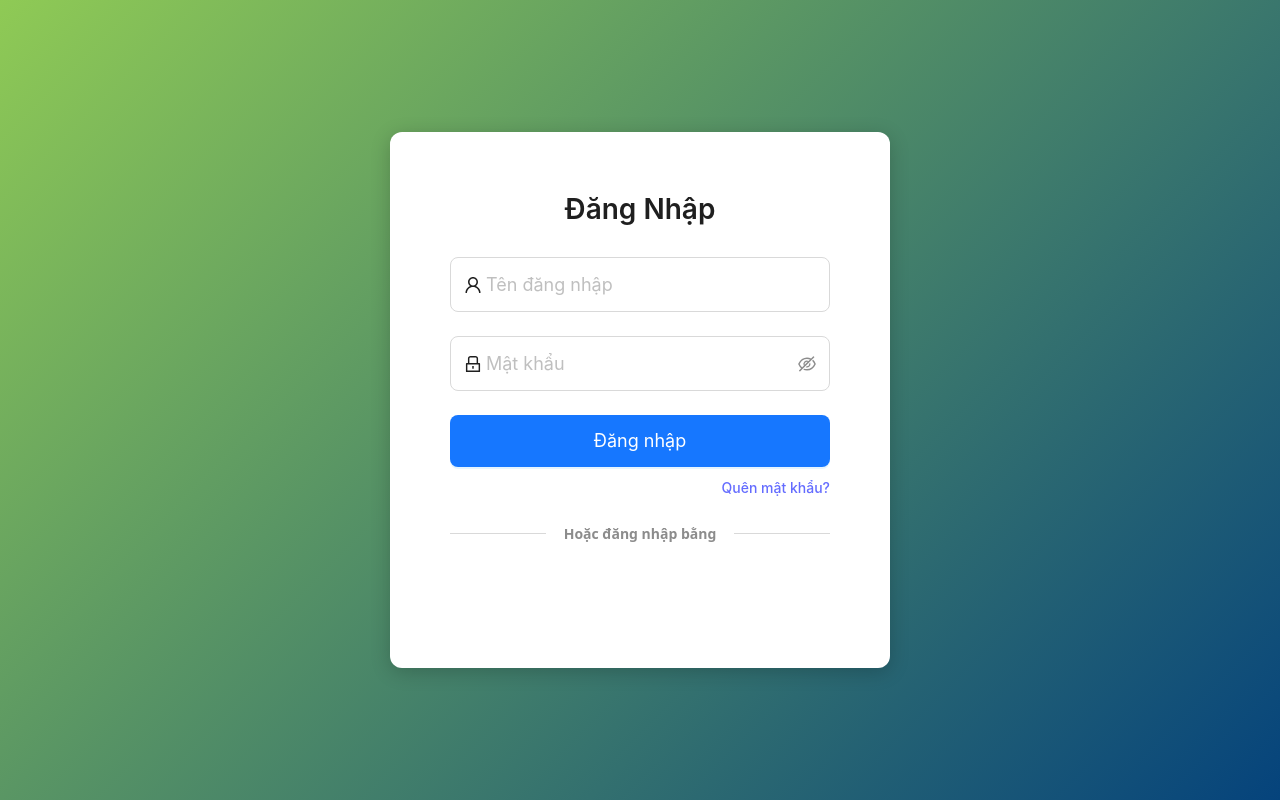
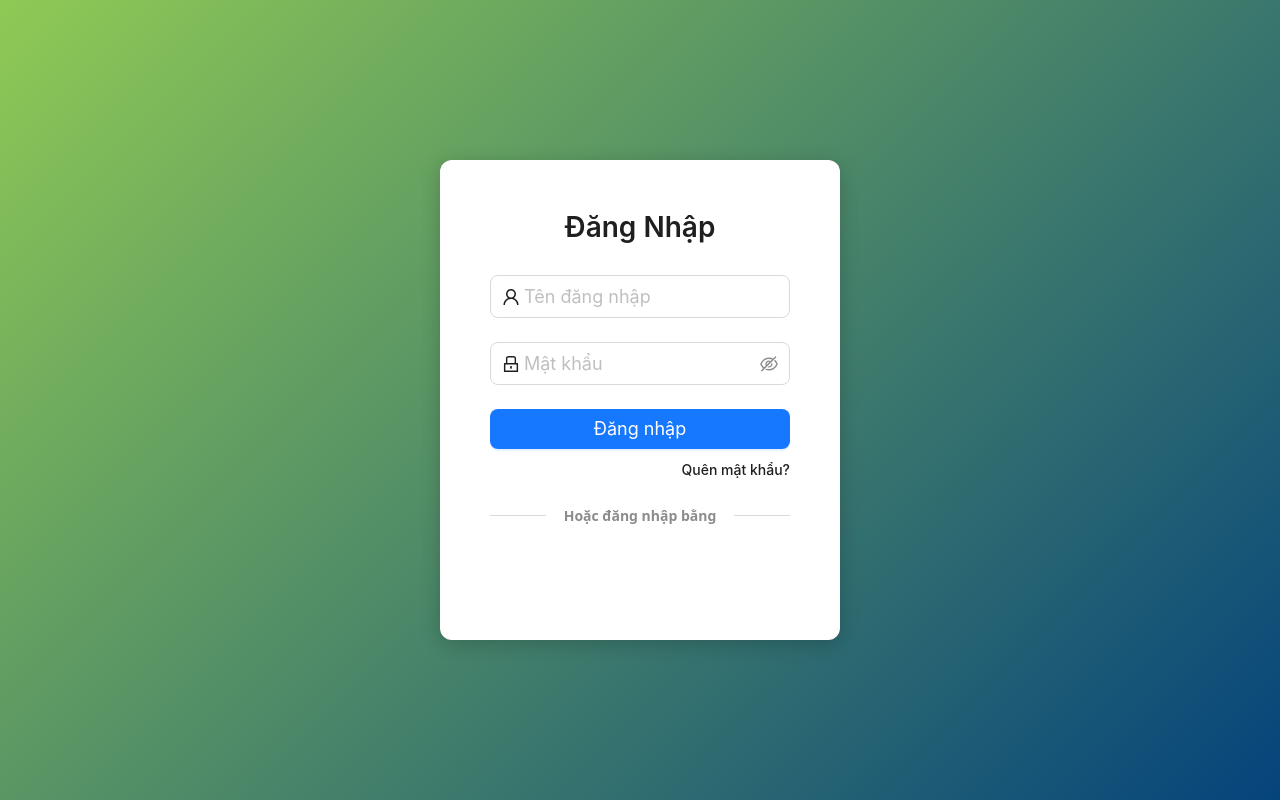
Before and after one commit to Nhuttien68/SWP391-FE, a React (Vite) app: page /login in a window 1280 px wide. Built offline with nearby package versions, Linux system fonts and the light colour scheme.

Commit message:
add TailwindCSS

```diff
--- a/package.json
+++ b/package.json
@@ -29,7 +29,7 @@
     "eslint-plugin-react-refresh": "^0.4.19",
     "globals": "^16.0.0",
     "postcss": "^8.5.6",
-    "tailwindcss": "^4.1.13",
+    "tailwindcss": "^3.4.17",
     "vite": "^6.3.5"
   }
 }
--- /dev/null
+++ b/postcss.config.js
@@ -0,0 +1,6 @@
+export default {
+    plugins: {
+        tailwindcss: {},
+        autoprefixer: {},
+    },
+}
--- a/src/main.jsx
+++ b/src/main.jsx
@@ -1,15 +1,18 @@
 import { StrictMode } from 'react'
 import { createRoot } from 'react-dom/client'
 import './index.css'
+import './tailwind.css'
 import App from './App.jsx'
 import { BrowserRouter } from 'react-router-dom'
 import 'antd/dist/reset.css';
 import { GoogleOAuthProvider } from "@react-oauth/google";
 
+const GOOGLE_CLIENT_ID = import.meta.env.VITE_GOOGLE_CLIENT_ID;
+
 createRoot(document.getElementById('root')).render(
 
   <StrictMode>
-    <GoogleOAuthProvider clientId="YOUR_GOOGLE_CLIENT_ID">
+    <GoogleOAuthProvider clientId={GOOGLE_CLIENT_ID}>
       <BrowserRouter>
         <App />
       </BrowserRouter>
--- a/src/pages/Login/Login.css
+++ b/src/pages/Login/Login.css
@@ -9,9 +9,9 @@
 
 .form-login {
     width: 100%;
-    max-width: 500px;
+    max-width: 400px;
     background: #fff;
-    padding: 60px;
+    padding: 50px;
     border-radius: 12px;
     box-shadow: 0 4px 20px rgba(0, 0, 0, 0.2);
 }
--- a/src/pages/Login/Login.jsx
+++ b/src/pages/Login/Login.jsx
@@ -22,13 +22,31 @@ const Login = () => {
             message.error("Lỗi kết nối server!");
         }
     };
-    const handleGoogleSuccess = (credentialResponse) => {
-        console.log("Google Token:", credentialResponse.credential);
-        // Gửi token này về backend để xác thực / tạo JWT của hệ thống bạn
+    const handleGoogleSuccess = async (credentialResponse) => {
+        try {
+            console.log("Google Token:", credentialResponse.credential);
+
+            // Gửi Google token về backend để xác thực
+            const res = await axios.post("http://localhost:5000/api/google-login", {
+                googleToken: credentialResponse.credential
+            });
+
+            if (res.data.success) {
+                localStorage.setItem("token", res.data.token);
+                message.success("Đăng nhập Google thành công!");
+                // chuyển hướng sang dashboard
+            } else {
+                message.error(res.data.message || "Đăng nhập Google thất bại!");
+            }
+        } catch (err) {
+            console.error("Google Login Error:", err);
+            message.error("Lỗi đăng nhập Google!");
+        }
     };
 
     const handleGoogleError = () => {
         console.log("Google Login Failed");
+        message.error("Đăng nhập Google thất bại!");
     };
 
     return (
@@ -51,7 +69,7 @@ const Login = () => {
                         <Input
                             prefix={<UserOutlined />}
                             placeholder="Tên đăng nhập"
-                            style={{ padding: '13px', fontSize: "18px", }}
+                            style={{ fontSize: "18px", }}
                         />
                     </Form.Item>
 
@@ -61,13 +79,13 @@ const Login = () => {
                         <Input.Password
                             prefix={<LockOutlined />}
                             placeholder="Mật khẩu"
-                            style={{ padding: '13px', fontSize: "18px", }}
+                            style={{ fontSize: "18px", }}
                         />
                     </Form.Item>
 
                     <Form.Item>
                         <Button type="primary" htmlType="submit" block
-                            style={{ padding: '15px', fontSize: "18px", height: '52px' }}
+                            style={{ fontSize: "18px" }}
                         >Đăng nhập
                         </Button>
                         <div style={{ textAlign: "right", marginTop: "10px" }}>
@@ -87,7 +105,7 @@ const Login = () => {
                     <GoogleLogin
                         onSuccess={handleGoogleSuccess}
                         onError={handleGoogleError}
-                        width="100%"
+                        width={400}
                         size="large"
                         text="signin_with"
                         shape="rectangular"
--- /dev/null
+++ b/src/tailwind.css
@@ -0,0 +1,5 @@
+@tailwind base;
+@tailwind components;
+@tailwind utilities;
+
+/* Custom Tailwind utilities có thể thêm ở đây */
--- /dev/null
+++ b/tailwind.config.js
@@ -0,0 +1,11 @@
+/** @type {import('tailwindcss').Config} */
+export default {
+    content: [
+        "./index.html",
+        "./src/**/*.{js,ts,jsx,tsx}",
+    ],
+    theme: {
+        extend: {},
+    },
+    plugins: [],
+}
```
Also changed, not shown: 2 other files (tests, documents, lock files or other folders).
